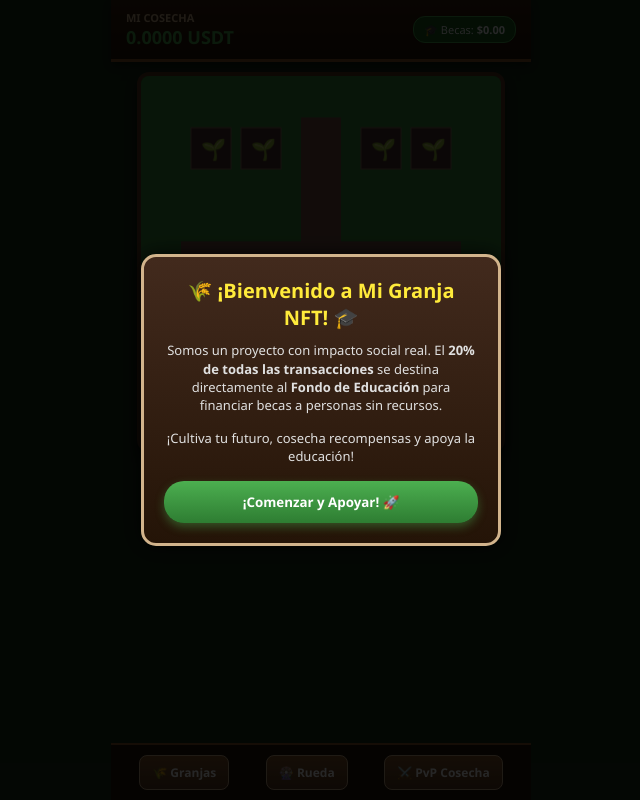
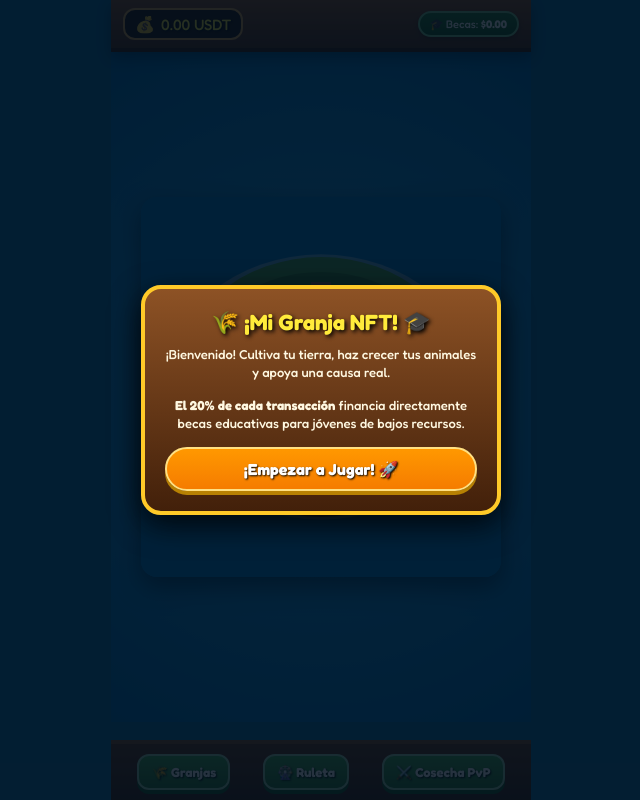
Before and after one commit to Sails90/MyFarmNFT, a plain HTML site: page index.html in a window 1280 px wide. Shown: the whole page, without its empty margins (319-959 px from the left). Drawn offline with Linux system fonts and the light colour scheme.

Commit message:
Update index.html

```diff
--- a/index.html
+++ b/index.html
@@ -3,13 +3,14 @@
 <head>
     <meta charset="UTF-8">
     <meta name="viewport" content="width=device-width, initial-scale=1.0, user-scalable=no">
-    <title>Mi Granja NFT - Mini App</title>
-    <!-- Telegram Web App SDK -->
+    <title>Mi Granja NFT</title>
     <script src="https://telegram.org/js/telegram-web-app.js"></script>
+    <link href="https://fonts.googleapis.com/css2?family=Fredoka:wght@500;700&display=swap" rel="stylesheet">
     <style>
-        * { margin: 0; padding: 0; box-sizing: border-box; font-family: 'Segoe UI', Tahoma, Geneva, Verdana, sans-serif; }
+        * { margin: 0; padding: 0; box-sizing: border-box; font-family: 'Fredoka', cursive, sans-serif; user-select: none; }
+
         body {
-            background-color: #1a2f1a;
+            background: #1178a9;
             color: #ffffff;
             display: flex;
             flex-direction: column;
@@ -18,188 +19,206 @@
             overflow: hidden;
         }
 
-        /* BANNER DE BALANCE Y CAUSA SOCIAL */
-        .top-bar {
+        /* HEADERESTILO MADERA VIBRANTE */
+        .header-bar {
             width: 100%;
             max-width: 420px;
-            background: linear-gradient(180deg, #3a220f, #241407);
-            border-bottom: 3px solid #8b5a2b;
-            padding: 10px 15px;
+            background: linear-gradient(180deg, #935123, #5a2e12);
+            border-bottom: 4px solid #3d1c08;
+            padding: 8px 12px;
             display: flex;
             justify-content: space-between;
             align-items: center;
-            box-shadow: 0 4px 10px rgba(0,0,0,0.5);
+            box-shadow: 0 5px 15px rgba(0,0,0,0.4);
             z-index: 10;
         }
-        .balance-box h3 { font-size: 11px; color: #d2b48c; text-transform: uppercase; }
-        .balance-box p { font-size: 18px; font-weight: bold; color: #4caf50; }
+
+        .stat-card {
+            background: #2b1507;
+            border: 2px solid #e2a048;
+            border-radius: 12px;
+            padding: 4px 10px;
+            display: flex;
+            align-items: center;
+            gap: 6px;
+        }
+        .stat-card img { width: 22px; height: 22px; }
+        .stat-val { font-size: 15px; color: #ffeb3b; text-shadow: 1px 1px 2px #000; }
+
         .cause-badge {
-            background: #1b5e20;
-            border: 1px solid #4caf50;
-            padding: 5px 10px;
-            border-radius: 12px;
+            background: linear-gradient(180deg, #2e7d32, #1b5e20);
+            border: 2px solid #81c784;
+            padding: 4px 10px;
+            border-radius: 20px;
             font-size: 11px;
             text-align: center;
+            box-shadow: 0 2px 5px rgba(0,0,0,0.3);
         }
 
-        /* LIENZO DEL MAPA DE LA GRANJA */
-        #game-container {
+        /* CONTENEDOR DE LA ISLA Y CANVAS */
+        #game-wrapper {
             position: relative;
             width: 100%;
             max-width: 420px;
-            height: 380px;
-            margin-top: 10px;
+            height: calc(100vh - 130px);
             display: flex;
             justify-content: center;
-        }
-        canvas {
-            border: 4px solid #5c3a21;
-            border-radius: 12px;
-            background-color: #2b5329;
-            box-shadow: 0 6px 15px rgba(0,0,0,0.6);
+            align-items: center;
+            background: radial-gradient(circle, #29b6f6 0%, #0277bd 100%);
         }
 
-        /* NAVEGACIÓN Y MENÚS */
-        .nav-menu {
+        canvas {
+            border-radius: 16px;
+            box-shadow: 0 10px 25px rgba(0,0,0,0.5);
+        }
+
+        /* BARRA INFERIOR DE ACCIONES */
+        .bottom-nav {
             width: 100%;
             max-width: 420px;
+            background: linear-gradient(180deg, #6d3a17, #42200a);
+            border-top: 4px solid #8d5225;
+            padding: 10px;
             display: flex;
             justify-content: space-around;
-            padding: 10px;
-            background: #241407;
-            border-top: 2px solid #8b5a2b;
             position: fixed;
             bottom: 0;
+            z-index: 10;
         }
-        .menu-btn {
-            background: linear-gradient(180deg, #8b5a2b, #5c3a21);
-            color: #fff;
-            border: 1px solid #d2b48c;
+
+        .btn-action {
+            background: linear-gradient(180deg, #4caf50, #2e7d32);
+            border: 2px solid #a5d6a7;
+            border-radius: 12px;
+            color: white;
+            font-size: 13px;
+            font-weight: bold;
             padding: 8px 12px;
-            border-radius: 8px;
-            font-weight: bold;
-            font-size: 12px;
+            text-shadow: 1px 1px 2px #000;
             cursor: pointer;
+            box-shadow: 0 4px 0 #1b5e20;
+            display: flex;
+            align-items: center;
+            gap: 5px;
         }
-        .menu-btn:active { transform: scale(0.95); }
+        .btn-action:active { transform: translateY(3px); box-shadow: 0 1px 0 #1b5e20; }
 
-        /* MODAL DE BIENVENIDA Y TIENDA DE GRANJAS */
+        /* MODALES VIBRANTES */
         .modal-overlay {
             position: fixed;
             top: 0; left: 0; width: 100%; height: 100%;
-            background: rgba(0,0,0,0.85);
-            display: flex;
-            justify-content: center;
-            align-items: center;
+            background: rgba(0, 15, 30, 0.85);
+            display: flex; justify-content: center; align-items: center;
             z-index: 100;
         }
-        .modal-box {
-            background: linear-gradient(180deg, #422a1d, #241407);
-            border: 3px solid #d2b48c;
-            border-radius: 15px;
-            width: 90%;
-            max-width: 360px;
-            padding: 20px;
-            text-align: center;
-            box-shadow: 0 0 20px rgba(0,0,0,0.8);
-        }
-        .modal-box h2 { color: #ffeb3b; font-size: 20px; margin-bottom: 10px; }
-        .modal-box p { font-size: 13px; line-height: 1.4; color: #e0e0e0; margin-bottom: 15px; }
-        .btn-main {
-            background: linear-gradient(180deg, #4caf50, #2e7d32);
-            color: #fff; border: none; padding: 12px 20px;
-            border-radius: 20px; font-weight: bold; cursor: pointer;
-            width: 100%; box-shadow: 0 4px 10px rgba(76,175,80,0.4);
+
+        .modal-card {
+            background: linear-gradient(180deg, #8d5225, #42200a);
+            border: 4px solid #ffca28;
+            border-radius: 20px;
+            width: 88%; max-width: 360px;
+            padding: 20px; text-align: center;
+            box-shadow: 0 10px 30px rgba(0,0,0,0.8);
         }
 
-        /* TIENDA DE RARIDADES */
-        .farm-grid { display: flex; flex-direction: column; gap: 8px; margin-top: 10px; }
-        .farm-card {
-            background: #2b1810; border: 1px solid #8b5a2b;
-            border-radius: 8px; padding: 10px; display: flex;
-            justify-content: space-between; align-items: center;
+        .modal-card h2 { color: #ffeb3b; font-size: 22px; text-shadow: 2px 2px 4px #000; margin-bottom: 10px; }
+        .modal-card p { font-size: 13px; color: #fff8e1; margin-bottom: 15px; line-height: 1.4; }
+
+        .btn-pop {
+            background: linear-gradient(180deg, #ff9800, #f57c00);
+            border: 2px solid #ffe082;
+            border-radius: 25px;
+            color: #fff; font-size: 16px; font-weight: bold;
+            padding: 10px 20px; width: 100%; cursor: pointer;
+            box-shadow: 0 4px 0 #b78103; text-shadow: 1px 1px 2px #000;
         }
-        .farm-info h4 { font-size: 14px; color: #ffca28; }
-        .farm-info p { font-size: 10px; color: #b0bec5; }
-        .btn-buy {
-            background: #ff9800; border: none; color: #000;
-            padding: 6px 12px; border-radius: 6px; font-weight: bold;
-            font-size: 12px; cursor: pointer;
+        .btn-pop:active { transform: translateY(2px); box-shadow: 0 2px 0 #b78103; }
+
+        .farm-list { display: flex; flex-direction: column; gap: 10px; margin-bottom: 15px; }
+        .farm-item {
+            background: #2b1507; border: 2px solid #e2a048;
+            border-radius: 12px; padding: 8px;
+            display: flex; justify-content: space-between; align-items: center;
+        }
+        .farm-item div { text-align: left; }
+        .farm-item h4 { font-size: 13px; color: #ffca28; }
+        .farm-item p { font-size: 10px; color: #ccc; }
+        .btn-buy-sm {
+            background: #4caf50; border: 1px solid #81c784; color: white;
+            padding: 6px 12px; border-radius: 8px; font-size: 11px; font-weight: bold;
         }
     </style>
 </head>
 <body>
 
-    <!-- BARRA SUPERIOR: BALANCES Y EDUCACIÓN -->
-    <div class="top-bar">
-        <div class="balance-box">
-            <h3>Mi Cosecha</h3>
-            <p id="user-balance">0.0000 USDT</p>
+    <!-- BARRA SUPERIOR CON RECURSOS Y CAUSA SOCIAL -->
+    <div class="header-bar">
+        <div class="stat-card">
+            <span>💰</span>
+            <span class="stat-val" id="balance-txt">0.00 USDT</span>
         </div>
         <div class="cause-badge">
-            🎓 Becas: <strong id="education-fund">$0.00</strong>
+            🎓 Becas: <strong id="becas-txt">$0.00</strong>
         </div>
     </div>
 
-    <!-- MAPA EN PIXEL ART (CANVAS) -->
-    <div id="game-container">
-        <canvas id="farmCanvas" width="360" height="360"></canvas>
+    <!-- ISLA FLOTANTE DE LA GRANJA -->
+    <div id="game-wrapper">
+        <canvas id="islandCanvas" width="360" height="380"></canvas>
     </div>
 
-    <!-- NAVEGACIÓN INFERIOR -->
-    <div class="nav-menu">
-        <button class="menu-btn" onclick="openShop()">🌾 Granjas</button>
-        <button class="menu-btn" onclick="openWheel()">🎡 Rueda</button>
-        <button class="menu-btn" onclick="openPvp()">⚔️ PvP Cosecha</button>
+    <!-- BARRA DE NAVEGACIÓN INFERIOR -->
+    <div class="bottom-nav">
+        <button class="btn-action" onclick="openShop()">🌾 Granjas</button>
+        <button class="btn-action" onclick="openWheel()">🎡 Ruleta</button>
+        <button class="btn-action" onclick="openPvp()">⚔️ Cosecha PvP</button>
     </div>
 
-    <!-- MODAL DE BIENVENIDA (INTRODUCCIÓN SOCIAL) -->
+    <!-- MODAL DE BIENVENIDA -->
     <div id="welcome-modal" class="modal-overlay">
-        <div class="modal-box">
-            <h2>🌾 ¡Bienvenido a Mi Granja NFT! 🎓</h2>
-            <p>
-                Somos un proyecto con impacto social real. El <strong>20% de todas las transacciones</strong> se destina directamente al <strong>Fondo de Educación</strong> para financiar becas a personas sin recursos.
-            </p>
-            <p>¡Cultiva tu futuro, cosecha recompensas y apoya la educación!</p>
-            <button class="btn-main" onclick="closeWelcome()">¡Comenzar y Apoyar! 🚀</button>
+        <div class="modal-card">
+            <h2>🌾 ¡Mi Granja NFT! 🎓</h2>
+            <p>¡Bienvenido! Cultiva tu tierra, haz crecer tus animales y apoya una causa real.</p>
+            <p><strong>El 20% de cada transacción</strong> financia directamente becas educativas para jóvenes de bajos recursos.</p>
+            <button class="btn-pop" onclick="closeWelcome()">¡Empezar a Jugar! 🚀</button>
         </div>
     </div>
 
-    <!-- MODAL TIENDA DE GRANJAS POR RAREZA -->
+    <!-- MODAL DE TIENDA -->
     <div id="shop-modal" class="modal-overlay" style="display: none;">
-        <div class="modal-box">
-            <h2>🛒 Selecciona tu Granja</h2>
-            <div class="farm-grid">
-                <div class="farm-card">
-                    <div class="farm-info">
-                        <h4>Granja Común (5 USDT)</h4>
-                        <p>5 Parcelas | 3 Gallinas | 0 Vacas</p>
+        <div class="modal-card">
+            <h2>🛒 Elige tu Granja</h2>
+            <div class="farm-list">
+                <div class="farm-item">
+                    <div>
+                        <h4>Granja Común</h4>
+                        <p>5 Parcelas | 3 Gallinas</p>
                     </div>
-                    <button class="btn-buy" onclick="buyFarm('comun', 5)">Comprar</button>
+                    <button class="btn-buy-sm" onclick="buyFarm('comun', 5)">5 USDT</button>
                 </div>
-                <div class="farm-card">
-                    <div class="farm-info">
-                        <h4>Poco Común (10 USDT)</h4>
+                <div class="farm-item">
+                    <div>
+                        <h4>Poco Común</h4>
                         <p>10 Parcelas | 5 Gallinas | 1 Vaca</p>
                     </div>
-                    <button class="btn-buy" onclick="buyFarm('poco_comun', 10)">Comprar</button>
+                    <button class="btn-buy-sm" onclick="buyFarm('poco_comun', 10)">10 USDT</button>
                 </div>
-                <div class="farm-card">
-                    <div class="farm-info">
-                        <h4>Granja Rara (20 USDT)</h4>
+                <div class="farm-item">
+                    <div>
+                        <h4>Granja Rara</h4>
                         <p>20 Parcelas | 10 Gallinas | 3 Vacas</p>
                     </div>
-                    <button class="btn-buy" onclick="buyFarm('rara', 20)">Comprar</button>
+                    <button class="btn-buy-sm" onclick="buyFarm('rara', 20)">20 USDT</button>
                 </div>
-                <div class="farm-card">
-                    <div class="farm-info">
-                        <h4>Muy Rara (100 USDT)</h4>
+                <div class="farm-item">
+                    <div>
+                        <h4>Muy Rara</h4>
                         <p>40 Parcelas | 20 Gallinas | 5 Vacas</p>
                     </div>
-                    <button class="btn-buy" onclick="buyFarm('muy_rara', 100)">Comprar</button>
+                    <button class="btn-buy-sm" onclick="buyFarm('muy_rara', 100)">100 USDT</button>
                 </div>
             </div>
-            <button class="menu-btn" style="margin-top: 15px; width: 100%;" onclick="closeShop()">Cerrar</button>
+            <button class="btn-pop" style="background:#757575; box-shadow:none;" onclick="closeShop()">Volver al Juego</button>
         </div>
     </div>
 
@@ -207,79 +226,106 @@
         const tg = window.Telegram ? window.Telegram.WebApp : null;
         if (tg) tg.expand();
 
-        const canvas = document.getElementById('farmCanvas');
+        const canvas = document.getElementById('islandCanvas');
         const ctx = canvas.getContext('2d');
 
-        // MATRIZ DE RENDERIZADO DEL MAPA EN PIXEL ART
-        function drawMap() {
+        // ANIMACIÓN Y RENDERIZADO DE LA ISLA
+        let frame = 0;
+
+        function drawIsland() {
             ctx.clearRect(0, 0, canvas.width, canvas.height);
+            frame += 0.05;
 
-            // Fondo de hierba
-            ctx.fillStyle = "#388e3c";
+            // 1. Dibujar Agua con ondas suaves
+            ctx.fillStyle = "#0288d1";
             ctx.fillRect(0, 0, canvas.width, canvas.height);
 
-            // Caminos de tierra (Grid)
-            ctx.fillStyle = "#795548";
-            ctx.fillRect(40, 160, 280, 40); // Camino horizontal
-            ctx.fillRect(160, 40, 40, 280); // Camino vertical
+            // Espuma de agua rodeando la isla
+            ctx.fillStyle = "rgba(255, 255, 255, 0.4)";
+            ctx.beginPath();
+            ctx.ellipse(180, 190, 155 + Math.sin(frame)*3, 135 + Math.cos(frame)*3, 0, 0, Math.PI * 2);
+            ctx.fill();
 
-            // Dibujar Parcelas de Siembra (Común: 5 parcelas base)
-            ctx.fillStyle = "#4e342e";
+            // 2. Base de Tierra / Acantilado de la Isla
+            ctx.fillStyle = "#5d4037";
+            ctx.beginPath();
+            ctx.ellipse(180, 195, 145, 125, 0, 0, Math.PI * 2);
+            ctx.fill();
+
+            // 3. Superficie de Césped Verde
+            ctx.fillStyle = "#4caf50";
+            ctx.beginPath();
+            ctx.ellipse(180, 185, 145, 125, 0, 0, Math.PI * 2);
+            ctx.fill();
+
+            // Sombra interna del césped
+            ctx.fillStyle = "#388e3c";
+            ctx.beginPath();
+            ctx.ellipse(180, 185, 130, 110, 0, 0, Math.PI * 2);
+            ctx.fill();
+
+            // 4. Caminos de Tierra (Cross Grid)
+            ctx.fillStyle = "#8d6e63";
+            ctx.fillRect(70, 175, 220, 20);
+            ctx.fillRect(170, 85, 20, 200);
+
+            // 5. Parcelas de Sembradío (Texturizadas)
             const plots = [
-                {x: 50, y: 50}, {x: 100, y: 50},
-                {x: 220, y: 50}, {x: 270, y: 50},
-                {x: 50, y: 220}
+                {x: 85, y: 110}, {x: 130, y: 110},
+                {x: 210, y: 110}, {x: 255, y: 110},
+                {x: 85, y: 210}, {x: 130, y: 210}
             ];
 
-            plots.forEach((plot, i) => {
-                ctx.fillRect(plot.x, plot.y, 40, 40);
-                ctx.strokeStyle = "#8d6e63";
-                ctx.strokeRect(plot.x, plot.y, 40, 40);
-                // Icono de planta
-                ctx.font = "20px serif";
-                ctx.fillText("🌱", plot.x + 10, plot.y + 28);
+            plots.forEach(p => {
+                ctx.fillStyle = "#3e2723";
+                ctx.fillRect(p.x, p.y, 32, 32);
+                ctx.strokeStyle = "#ffb74d";
+                ctx.lineWidth = 2;
+                ctx.strokeRect(p.x, p.y, 32, 32);
+
+                // Brotes animados
+                ctx.font = "16px serif";
+                ctx.fillText("🌱", p.x + 6, p.y + 22 + Math.sin(frame + p.x)*2);
             });
 
-            // Pollero (Zona de gallinas)
-            ctx.fillStyle = "#8d6e63";
-            ctx.fillRect(220, 220, 90, 60);
-            ctx.font = "22px serif";
-            ctx.fillText("🐔 🏠", 235, 258);
+            // 6. Pollero y Establo
+            // Granero / Pollero
+            ctx.fillStyle = "#d32f2f";
+            ctx.fillRect(215, 210, 65, 45);
+            ctx.fillStyle = "#b71c1c";
+            ctx.beginPath();
+            ctx.moveTo(210, 210); ctx.lineTo(247, 190); ctx.lineTo(285, 210);
+            ctx.fill();
+            ctx.font = "18px serif";
+            ctx.fillText("🐔", 235, 238);
+
+            // Árboles decorativos en bordes
+            ctx.font = "24px serif";
+            ctx.fillText("🌳", 50, 150);
+            ctx.fillText("🌸", 285, 150);
+            ctx.fillText("🐮", 85, 275);
+
+            requestAnimationFrame(drawIsland);
         }
 
-        drawMap();
+        drawIsland();
 
-        // CONTROL DE MODALES
-        function closeWelcome() {
-            document.getElementById('welcome-modal').style.display = 'none';
-        }
-        function openShop() {
-            document.getElementById('shop-modal').style.display = 'flex';
-        }
-        function closeShop() {
-            document.getElementById('shop-modal').style.display = 'none';
-        }
+        // CONTROL DE INTERFAZ
+        function closeWelcome() { document.getElementById('welcome-modal').style.display = 'none'; }
+        function openShop() { document.getElementById('shop-modal').style.display = 'flex'; }
+        function closeShop() { document.getElementById('shop-modal').style.display = 'none'; }
 
-        // ACCIÓN DE COMPRA HACIA EL BOT DE TELEGRAM
         function buyFarm(type, price) {
             if (tg && tg.sendData) {
-                tg.sendData(JSON.stringify({
-                    accion: "comprar_granja",
-                    tipo: type,
-                    precio: price
-                }));
+                tg.sendData(JSON.stringify({ accion: "comprar_granja", tipo: type, precio: price }));
                 tg.close();
             } else {
-                alert(`Generando orden para Granja ${type} por ${price} USDT.`);
+                alert(`Orden generada: Granja ${type} (${price} USDT).`);
             }
         }
 
-        function openWheel() {
-            alert("🎡 La Rueda de la Fortuna Granjera se abrirá aquí.");
-        }
-        function openPvp() {
-            alert("⚔️ Mercado PvP de Cosecha próximamente.");
-        }
+        function openWheel() { alert("🎡 La Rueda de la Fortuna se abrirá aquí."); }
+        function openPvp() { alert("⚔️ Mercado PvP Cosecha disponible pronto."); }
     </script>
 </body>
 </html>
```
